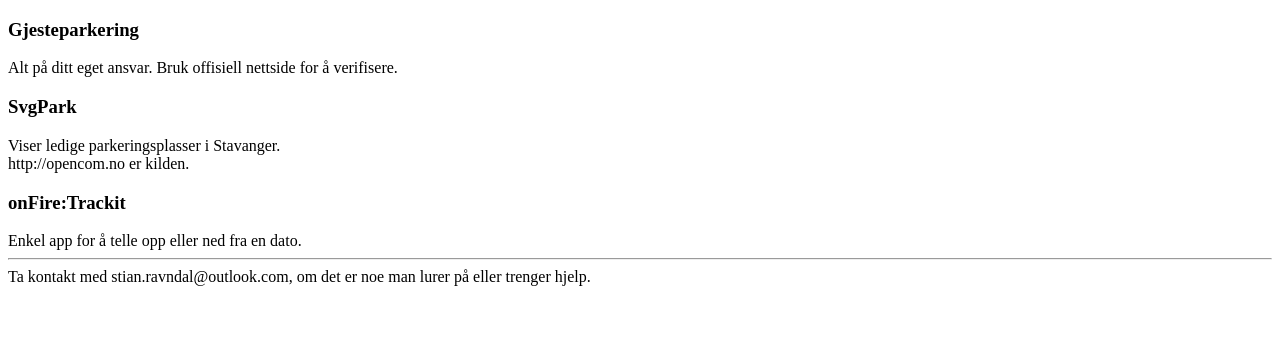
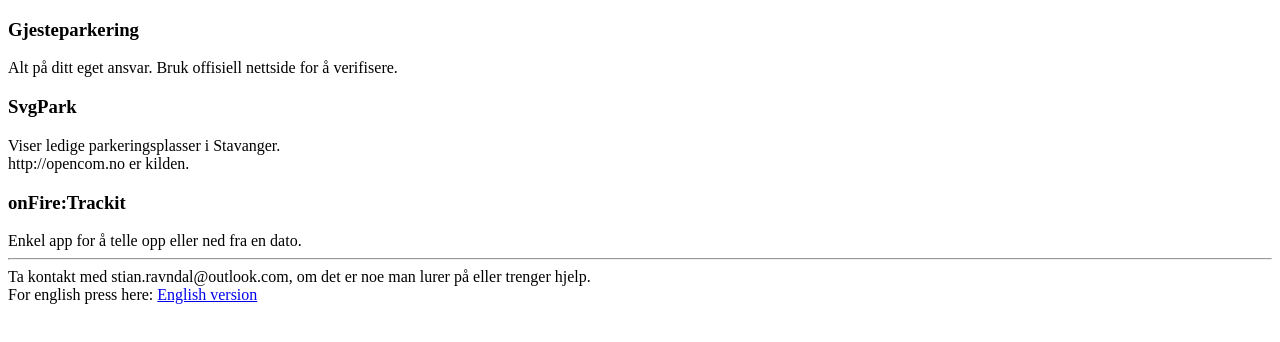
Before and after one commit to ravndaa/ravndaa.github.io, a plain HTML site: page index.html in a window 1280 px wide. Drawn offline with Linux system fonts and the light colour scheme.

Commit message:
Update index.html

```diff
--- a/index.html
+++ b/index.html
@@ -23,5 +23,6 @@
     <div>
         Ta kontakt med stian.ravndal@outlook.com, om det er noe man lurer på eller trenger hjelp.
     </div>
+    <div>For english press here: <a href="/index_en.html">English version</a></div>
 </body>
 </html>
```
